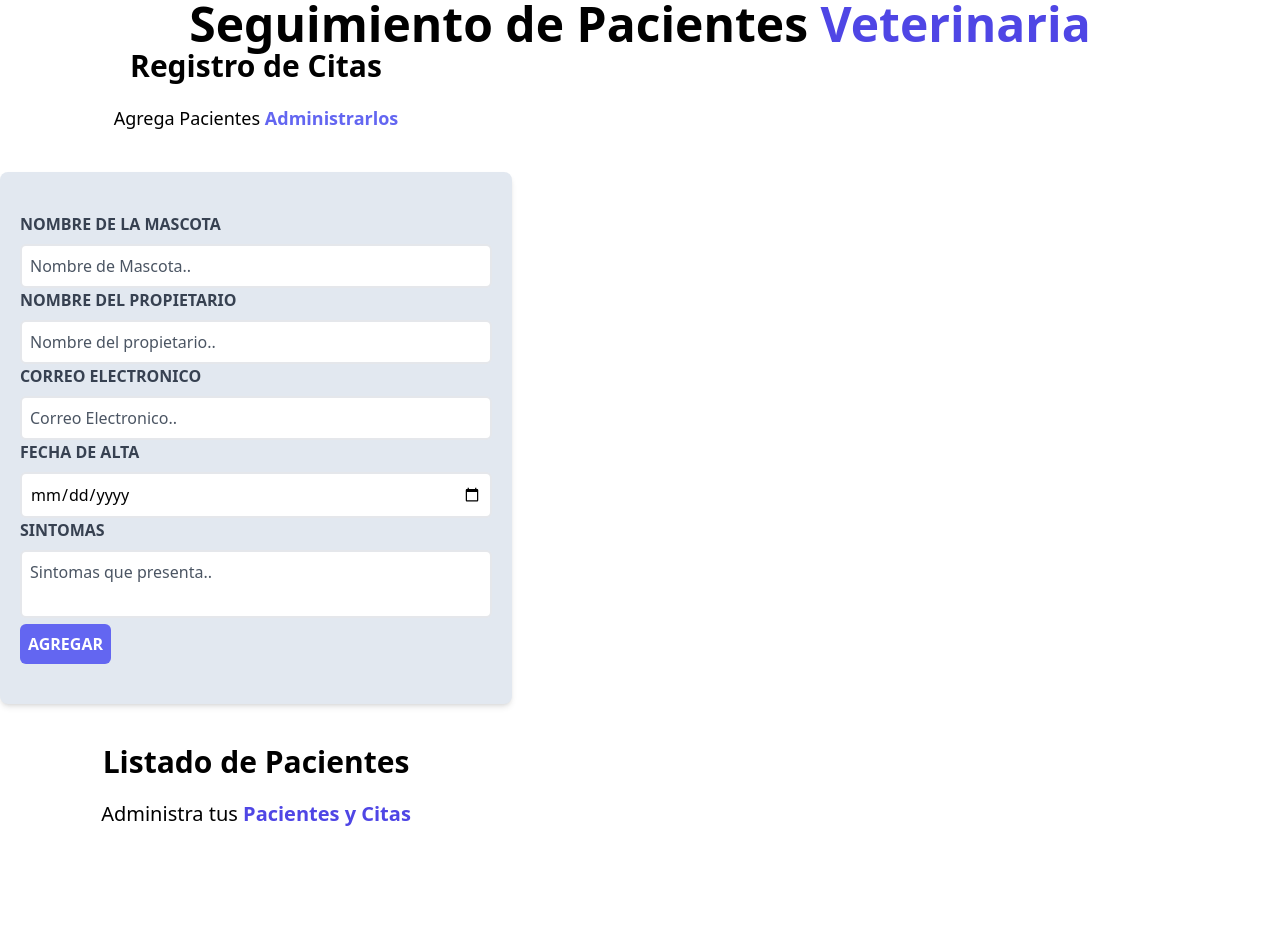
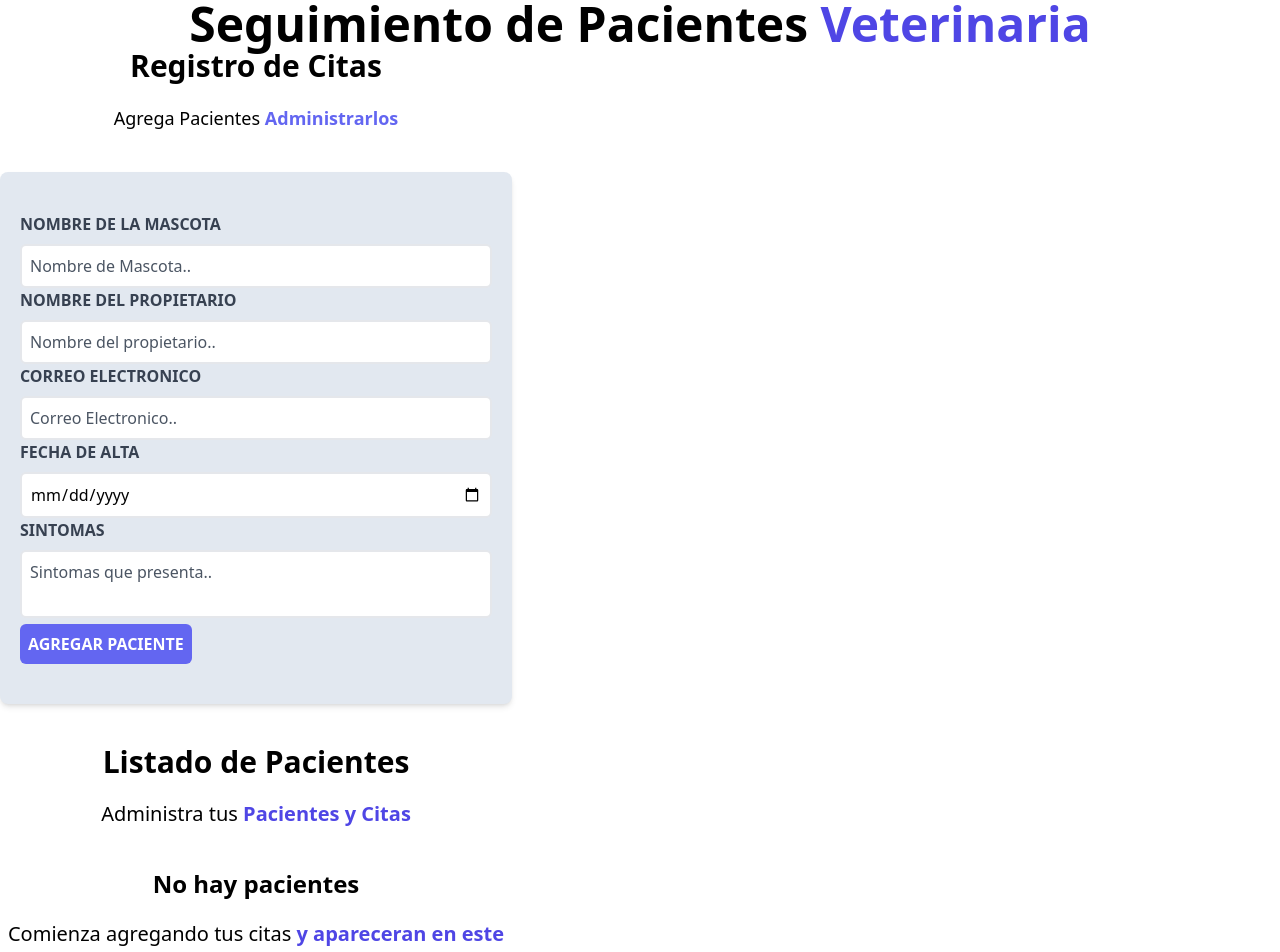
Before and after one commit to vanes1t4/Practicas-Javascript-, a React (Vite) app in the folder React/citas-react/: page / in a window 1280 px wide. Shown: the top 952 px of the page. Built offline with nearby package versions, Linux system fonts and the light colour scheme.

Commit message:
Funcion Editar y Eliminar Pac
Se agrega la funcionalidad para eliminar el registro de cita. Para editar se cambia el titulo del boton y ya recibe los parametros pero no los muestra mas si actualiza.

```diff
--- a/React/citas-react/src/App.jsx
+++ b/React/citas-react/src/App.jsx
@@ -14,6 +14,11 @@ function App() {
   const [pacientes, setPacientes] = useState([])
   const [paciente, setPaciente] = useState([])
 
+const eliminarPaciente = id => {
+  const pacientesActualizados = pacientes.filter(paciente => paciente.id !== id)
+  setPacientes(pacientesActualizados)
+}
+
   return (
     <div className="container mx-auto ml-5">
       <Header />
@@ -24,7 +29,11 @@ function App() {
           paciente={paciente}
           setPaciente={setPaciente}
         />
-        <ListadoPacientes />
+        <ListadoPacientes
+        pacientes={pacientes}
+        setPaciente={setPaciente}
+        eliminarPaciente = {eliminarPaciente}
+        />
       </div>
     </div>
   )
--- a/React/citas-react/src/componentes/formulario.jsx
+++ b/React/citas-react/src/componentes/formulario.jsx
@@ -7,7 +7,7 @@
 import React, { useState, useEffect } from "react";
 import ManejoError from "./manejoError";
 
-function FormatoRegistro ({pacientes,setPacientes}) {
+function FormatoRegistro ({pacientes,setPacientes, paciente, setPaciente}) {
   //variables que necesitare para actualizar el estado de mis componentes de formulario
   //setMascota solo funciona de modificador pero no guarda el valor
   //useState - hook que me dice el estado, inicia vacio
@@ -17,6 +17,12 @@ function FormatoRegistro ({pacientes,setPacientes}) {
   const [fecha, setFecha] = useState('')
   const [sintomas, setSintomas] = useState('')
   const [error, setError] = useState(false)
+
+  const generarId = () => {
+    const random = Math.random().toString(36)
+    const fecha = Date.now().toString(36)
+    return random + fecha
+  }
 
   const validacionFormulario = (e) => {
     e.preventDefault()
@@ -29,6 +35,16 @@ function FormatoRegistro ({pacientes,setPacientes}) {
     //limpiando el formulario
     setError(false)
     const objPaciente = {mascota,propietario,fecha, correo,sintomas}
+    if(paciente.id){
+      objPaciente.id = paciente.id
+      const pacientesActualizados = pacientes.map(pacienteState => pacienteState.id === paciente.id ? objPaciente : pacienteState)
+    setPacientes(pacientesActualizados)
+    setPaciente({})
+    }else{
+      objPaciente.id = generarId()
+      setPacientes([...pacientes, objPaciente])
+
+    }
     setPacientes([...pacientes,objPaciente])
     setMascota('')
     setPropietario('')
@@ -117,7 +133,7 @@ function FormatoRegistro ({pacientes,setPacientes}) {
         <input
           type="submit"
           className="bg-indigo-500 text-white font-bold uppercase hover:{bg-indigo-700} cursor-pointer p-2 rounded-md"
-          value={'Agregar'}
+          value={paciente.id?'Editar Paciente' : 'Agregar Paciente'}
           />
 
       </form></div>
--- a/React/citas-react/src/componentes/listadoPaciente.jsx
+++ b/React/citas-react/src/componentes/listadoPaciente.jsx
@@ -1,4 +1,6 @@
-function ListadoPacientes(){
+import Paciente from './paciente'
+
+function ListadoPacientes({pacientes, setPaciente, eliminarPaciente}){
     return(
         <div
         className="md:w-1/2 lg:w-2/5 overflow-y-scroll md:h-screen"
@@ -11,7 +13,21 @@ function ListadoPacientes(){
         >Administra tus {""}<span
             className="text-indigo-600 font-bold"
             > Pacientes y Citas</span>
-            </p></div>
+            </p>
+            {
+                pacientes.map( paciente => (
+                    <Paciente
+                    key={paciente.id}
+                    paciente={paciente}
+                    setPaciente={setPaciente}
+                    eliminarPaciente={eliminarPaciente}
+                    />
+                ))
+            }
+            <h2 className='font-black text-center text-2xl'>No hay pacientes</h2>
+            <p className='text-center text-xl mt-5'>Comienza agregando tus citas
+            <span className='font-bold text-indigo-600'> y apareceran en este lugar</span></p>
+            </div>
     )
 }
 
--- a/React/citas-react/src/componentes/paciente.jsx
+++ b/React/citas-react/src/componentes/paciente.jsx
@@ -1,5 +1,5 @@
 function Paciente({paciente, setPaciente, eliminarPaciente}){
-    const {mascota,propietario,email,fecha,sintomas} = paciente
+    const {mascota,propietario,correo,fecha,sintomas,id} = paciente
 
     const eliminarFormulario=()=>{
        const respuesta = confirm('¿Estás seguro de eliminar este paciente?')
@@ -11,11 +11,11 @@ function Paciente({paciente, setPaciente, eliminarPaciente}){
        <div className="bg-slate-50 shadow-md mx-5 px-5 rounded-md">
        <p className="font-bold text-gray-700 uppercase ">Nombre: <span className="font-normal normal-case">{mascota}</span></p>
        <p className="font-bold text-gray-700 uppercase ">Propietario: <span className="font-normal normal-case">{propietario}</span></p>
-       <p className="font-bold text-gray-700 uppercase ">Email: <span className="font-normal normal-case">{email}</span></p>
+       <p className="font-bold text-gray-700 uppercase ">Email: <span className="font-normal normal-case">{correo}</span></p>
        <p className="font-bold text-gray-700 uppercase ">Fecha: <span className="font-normal normal-case">{fecha}</span></p>
        <p className="font-bold text-gray-700 uppercase ">Sintomas: <span className="font-normal normal-case">{sintomas}</span></p>
 
-       <div>
+       <div className="flex justify-between mt-8">
            <button type="button" className="bg-indigo-500 text-white font-bold uppercase rounded-md px-10 my-3 hover:bg-indigo-700"
            onClick={()=>setPaciente(paciente)}>Editar</button>
            <button type="button" className="bg-red-700 text-white font-bold uppercase rounded-md px-10 my-3 hover:bg-red-900"
```
